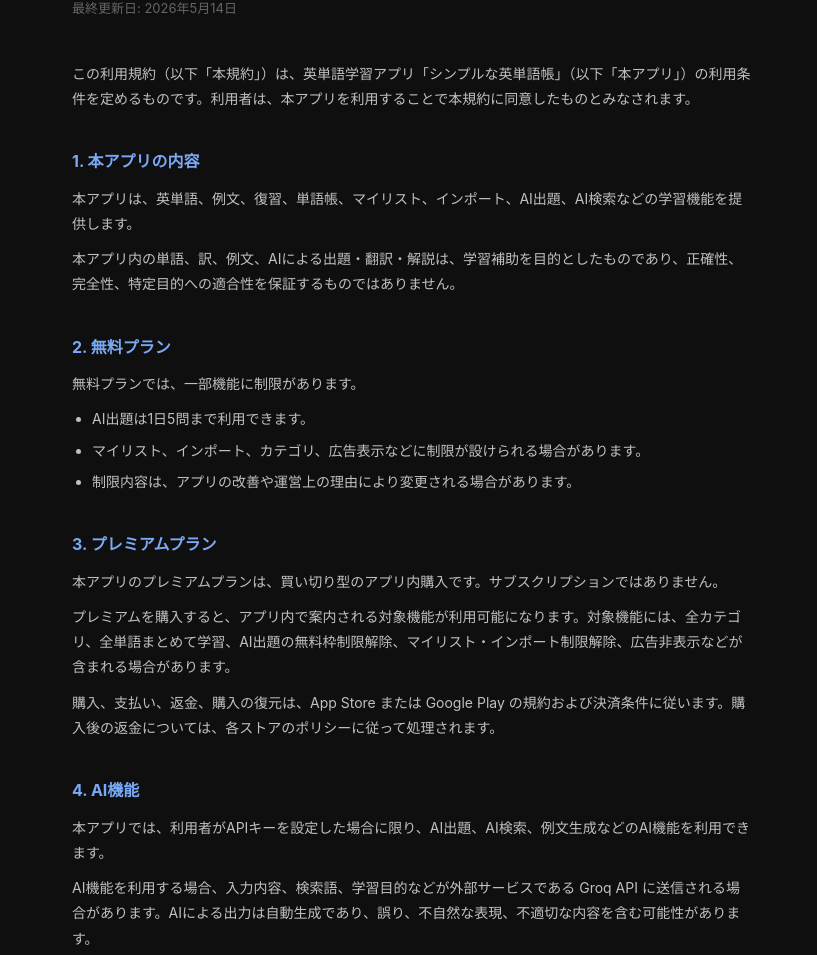
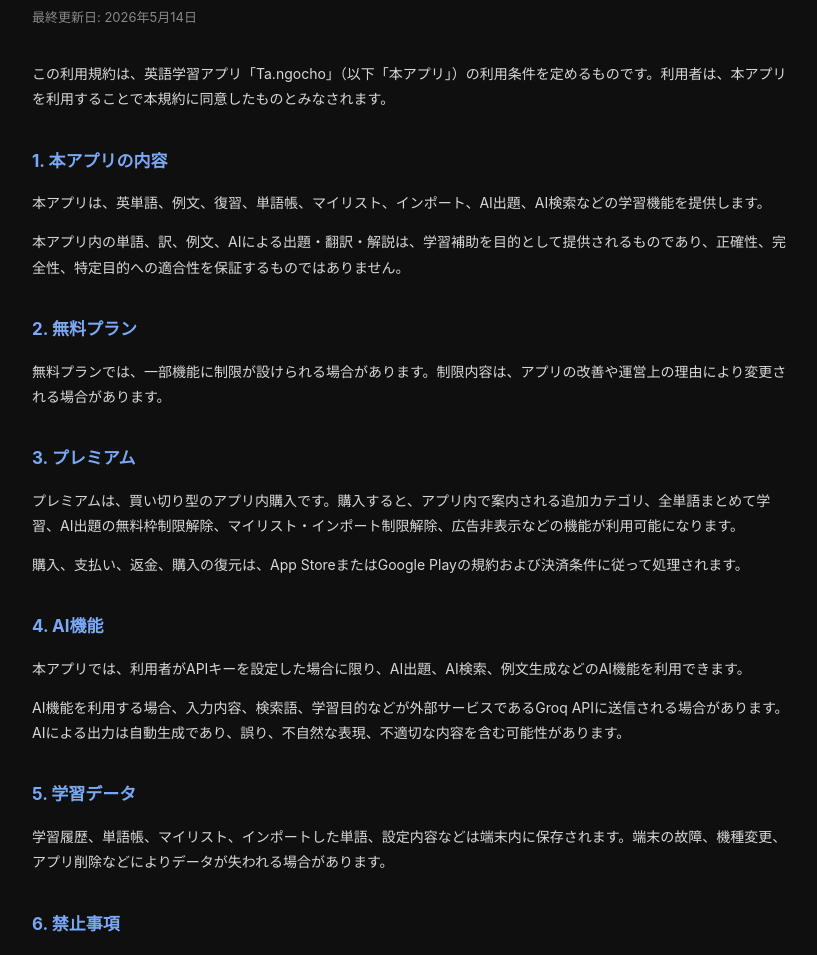
Before and after one commit to mr0614/Ta.ngocho-pages, a plain HTML site: page legal/terms.html in a window 1280 px wide. Shown: the part 94-1049 px from the top of the page, without its empty margins (228-1045 px from the left). Drawn offline with Linux system fonts and the light colour scheme.

Commit message:
Add files via upload

```diff
--- a/legal/terms.html
+++ b/legal/terms.html
@@ -3,57 +3,49 @@
 <head>
   <meta charset="UTF-8" />
   <meta name="viewport" content="width=device-width, initial-scale=1.0" />
-  <title>利用規約 - シンプルな英単語帳</title>
+  <title>利用規約 - Ta.ngocho</title>
   <style>
-    * { box-sizing: border-box; margin: 0; padding: 0; }
+    * { box-sizing: border-box; }
     body {
-      font-family: -apple-system, BlinkMacSystemFont, 'Hiragino Sans', 'Yu Gothic', sans-serif;
+      margin: 0;
+      padding: 40px 20px 72px;
       background: #0f0f0f;
-      color: #e0e0e0;
-      padding: 40px 20px 80px;
-      max-width: 720px;
-      margin: 0 auto;
+      color: #d8d8d8;
+      font-family: -apple-system, BlinkMacSystemFont, "Hiragino Sans", "Yu Gothic", sans-serif;
       line-height: 1.8;
     }
-    h1 { font-size: 24px; font-weight: 700; color: #ffffff; margin-bottom: 8px; }
-    .updated { font-size: 13px; color: #666; margin-bottom: 40px; }
-    h2 { font-size: 16px; font-weight: 700; color: #7aaaf7; margin: 36px 0 10px; }
-    p { font-size: 14px; color: #c0c0c0; margin-bottom: 10px; }
-    ul { padding-left: 20px; margin-bottom: 10px; }
-    ul li { font-size: 14px; color: #c0c0c0; margin-bottom: 6px; }
-    a { color: #7aaaf7; text-decoration: none; }
-    hr { border: none; border-top: 1px solid #2a2a2a; margin: 40px 0; }
+    main { max-width: 760px; margin: 0 auto; }
+    h1 { color: #fff; font-size: 26px; margin: 0 0 6px; }
+    h2 { color: #7aaaf7; font-size: 17px; margin-top: 34px; }
+    p, li { font-size: 14px; }
+    .updated { color: #888; font-size: 13px; margin-bottom: 32px; }
+    a { color: #8bb7ff; }
   </style>
 </head>
 <body>
+  <main>
     <h1>利用規約</h1>
     <p class="updated">最終更新日: 2026年5月14日</p>
 
-  <p>この利用規約（以下「本規約」）は、英単語学習アプリ「シンプルな英単語帳」（以下「本アプリ」）の利用条件を定めるものです。利用者は、本アプリを利用することで本規約に同意したものとみなされます。</p>
+    <p>この利用規約は、英語学習アプリ「Ta.ngocho」（以下「本アプリ」）の利用条件を定めるものです。利用者は、本アプリを利用することで本規約に同意したものとみなされます。</p>
 
     <h2>1. 本アプリの内容</h2>
     <p>本アプリは、英単語、例文、復習、単語帳、マイリスト、インポート、AI出題、AI検索などの学習機能を提供します。</p>
-  <p>本アプリ内の単語、訳、例文、AIによる出題・翻訳・解説は、学習補助を目的としたものであり、正確性、完全性、特定目的への適合性を保証するものではありません。</p>
+    <p>本アプリ内の単語、訳、例文、AIによる出題・翻訳・解説は、学習補助を目的として提供されるものであり、正確性、完全性、特定目的への適合性を保証するものではありません。</p>
 
     <h2>2. 無料プラン</h2>
-  <p>無料プランでは、一部機能に制限があります。</p>
-  <ul>
-    <li>AI出題は1日5問まで利用できます。</li>
-    <li>マイリスト、インポート、カテゴリ、広告表示などに制限が設けられる場合があります。</li>
-    <li>制限内容は、アプリの改善や運営上の理由により変更される場合があります。</li>
-  </ul>
+    <p>無料プランでは、一部機能に制限が設けられる場合があります。制限内容は、アプリの改善や運営上の理由により変更される場合があります。</p>
 
-  <h2>3. プレミアムプラン</h2>
-  <p>本アプリのプレミアムプランは、買い切り型のアプリ内購入です。サブスクリプションではありません。</p>
-  <p>プレミアムを購入すると、アプリ内で案内される対象機能が利用可能になります。対象機能には、全カテゴリ、全単語まとめて学習、AI出題の無料枠制限解除、マイリスト・インポート制限解除、広告非表示などが含まれる場合があります。</p>
-  <p>購入、支払い、返金、購入の復元は、App Store または Google Play の規約および決済条件に従います。購入後の返金については、各ストアのポリシーに従って処理されます。</p>
+    <h2>3. プレミアム</h2>
+    <p>プレミアムは、買い切り型のアプリ内購入です。購入すると、アプリ内で案内される追加カテゴリ、全単語まとめて学習、AI出題の無料枠制限解除、マイリスト・インポート制限解除、広告非表示などの機能が利用可能になります。</p>
+    <p>購入、支払い、返金、購入の復元は、App StoreまたはGoogle Playの規約および決済条件に従って処理されます。</p>
 
     <h2>4. AI機能</h2>
     <p>本アプリでは、利用者がAPIキーを設定した場合に限り、AI出題、AI検索、例文生成などのAI機能を利用できます。</p>
-  <p>AI機能を利用する場合、入力内容、検索語、学習目的などが外部サービスである Groq API に送信される場合があります。AIによる出力は自動生成であり、誤り、不自然な表現、不適切な内容を含む可能性があります。</p>
+    <p>AI機能を利用する場合、入力内容、検索語、学習目的などが外部サービスであるGroq APIに送信される場合があります。AIによる出力は自動生成であり、誤り、不自然な表現、不適切な内容を含む可能性があります。</p>
 
     <h2>5. 学習データ</h2>
-  <p>本アプリでは、学習履歴、単語帳、マイリスト、インポートした単語、設定内容などが端末内に保存されます。端末の故障、機種変更、アプリ削除などによりデータが失われる場合があります。</p>
+    <p>学習履歴、単語帳、マイリスト、インポートした単語、設定内容などは端末内に保存されます。端末の故障、機種変更、アプリ削除などによりデータが失われる場合があります。</p>
 
     <h2>6. 禁止事項</h2>
     <ul>
@@ -61,7 +53,7 @@
       <li>本アプリの運営を妨げる行為</li>
       <li>不正アクセス、解析、改ざん、リバースエンジニアリング</li>
       <li>第三者の権利を侵害する内容の入力、保存、送信</li>
-    <li>AI機能に対して違法、有害、差別的、暴力的、または不適切な内容を生成させようとする行為</li>
+      <li>AI機能に違法、有害、差別的、暴力的、または不適切な内容を生成させようとする行為</li>
     </ul>
 
     <h2>7. 広告</h2>
@@ -76,9 +68,9 @@
     <h2>10. 準拠法</h2>
     <p>本規約は日本法に準拠します。</p>
 
-  <hr />
     <h2>11. お問い合わせ</h2>
     <p>本規約に関するお問い合わせは、以下の連絡先までお願いいたします。</p>
-  <p>メール: <a href="mailto:61mrm61@gmail.com">61mrm61@gmail.com</a></p>
+    <p>メールアドレス: <a href="mailto:61mrm61@gmail.com">61mrm61@gmail.com</a></p>
+  </main>
 </body>
 </html>
```
Also changed, not shown: support.html (+2 -0 lines). Lines whose indentation alone changed are shown as unchanged.
